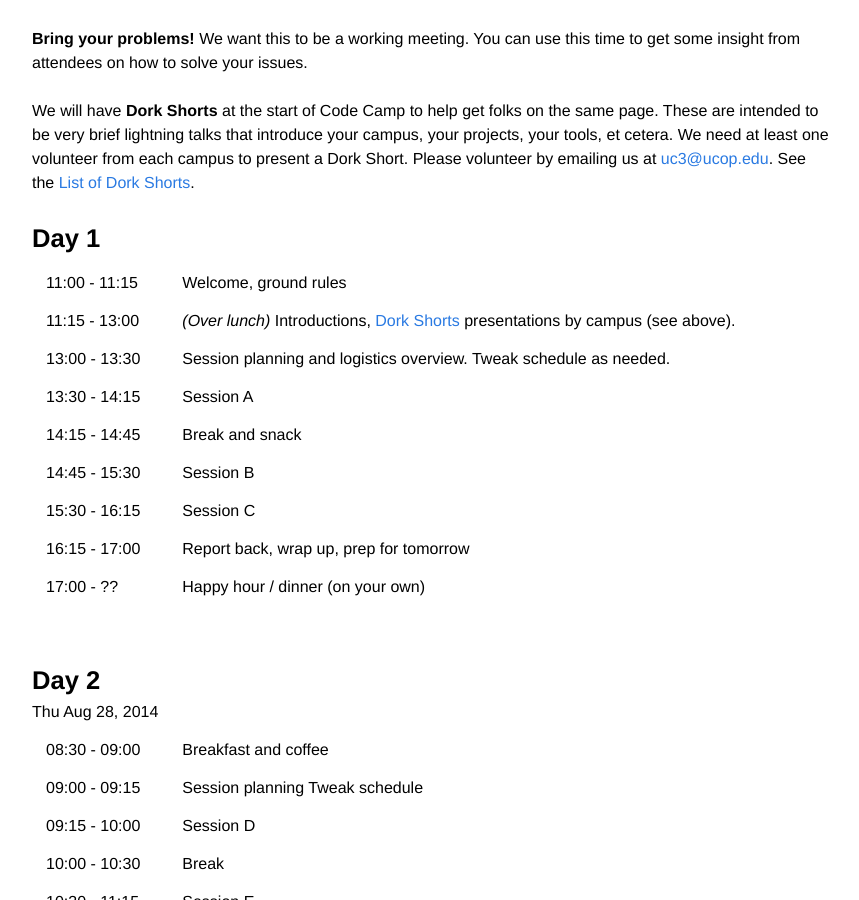
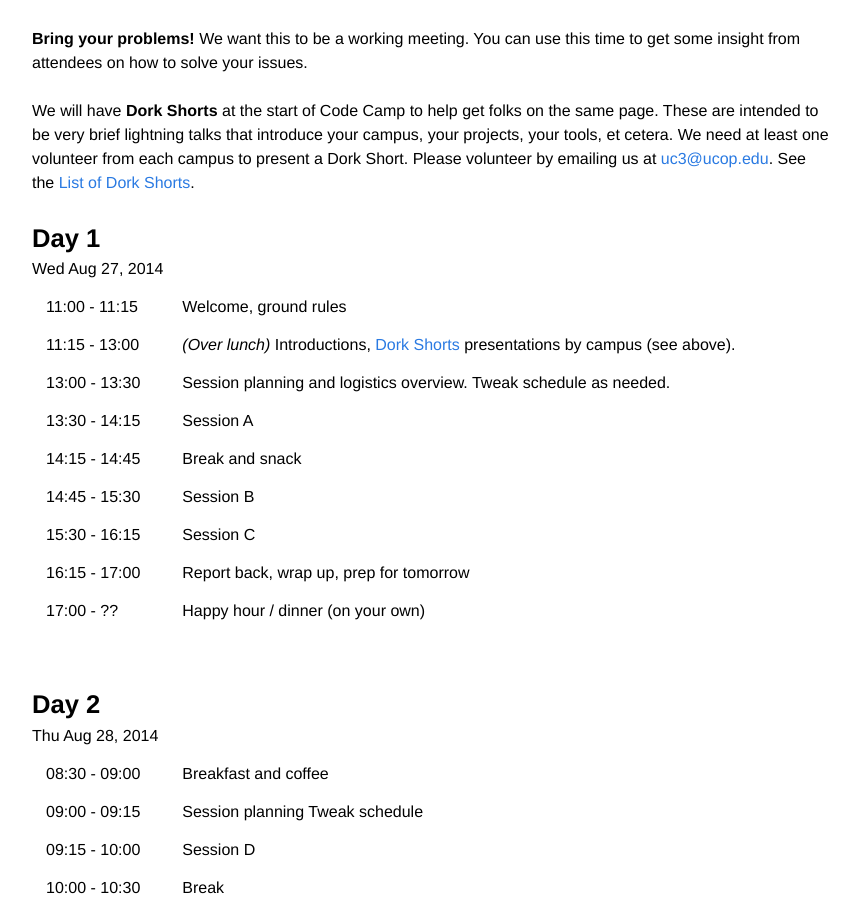
Before and after one commit to CDLUC3/UC-code-camp, a Jekyll site: the page built from agenda.md, in a window 1280 px wide and 900 px high, scrolled down 377 px. Shown: the whole window, without its empty margins (208-1067 px from the left). Built offline with Jekyll 4.4.1, drawn with Linux system fonts in a browser that asks for light colours; Markdown is read by kramdown in place of the engine named in the settings.

Commit message:
Update agenda.md
readded date to day 1

```diff
--- a/agenda.md
+++ b/agenda.md
@@ -28,6 +28,7 @@ We will have **Dork Shorts** at the start of Code Camp to help get folks on the
 <br>
 
 # Day 1
+Wed Aug 27, 2014
 <table cellspacing="14">
 <tr>
 	<td>	11:00 - 11:15 	</td>
```
